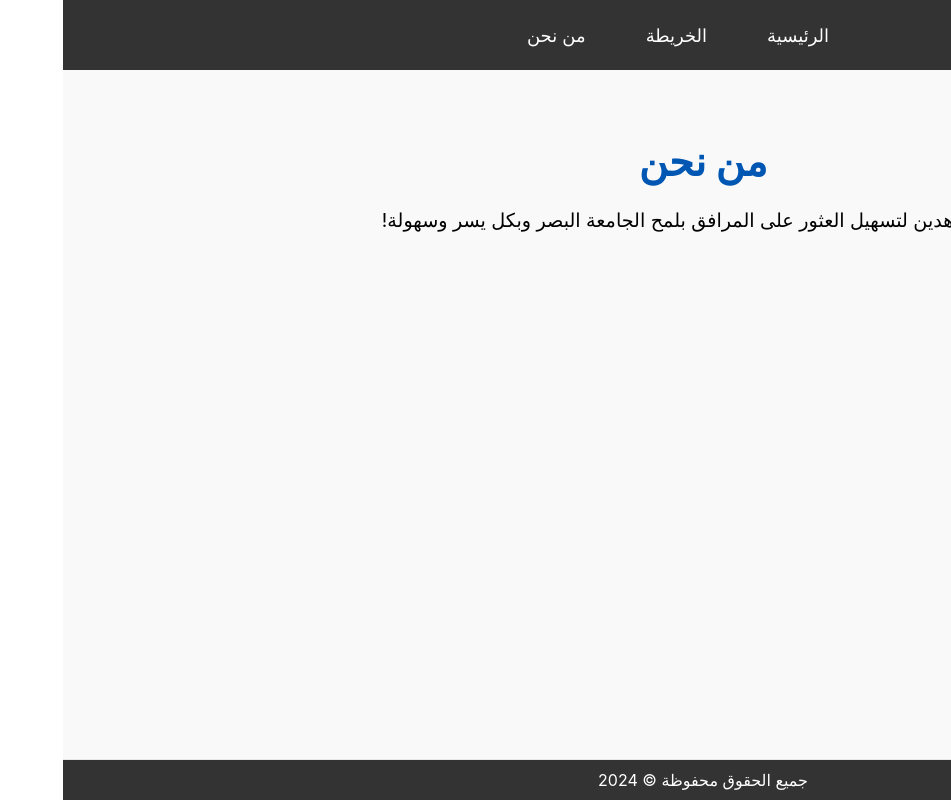
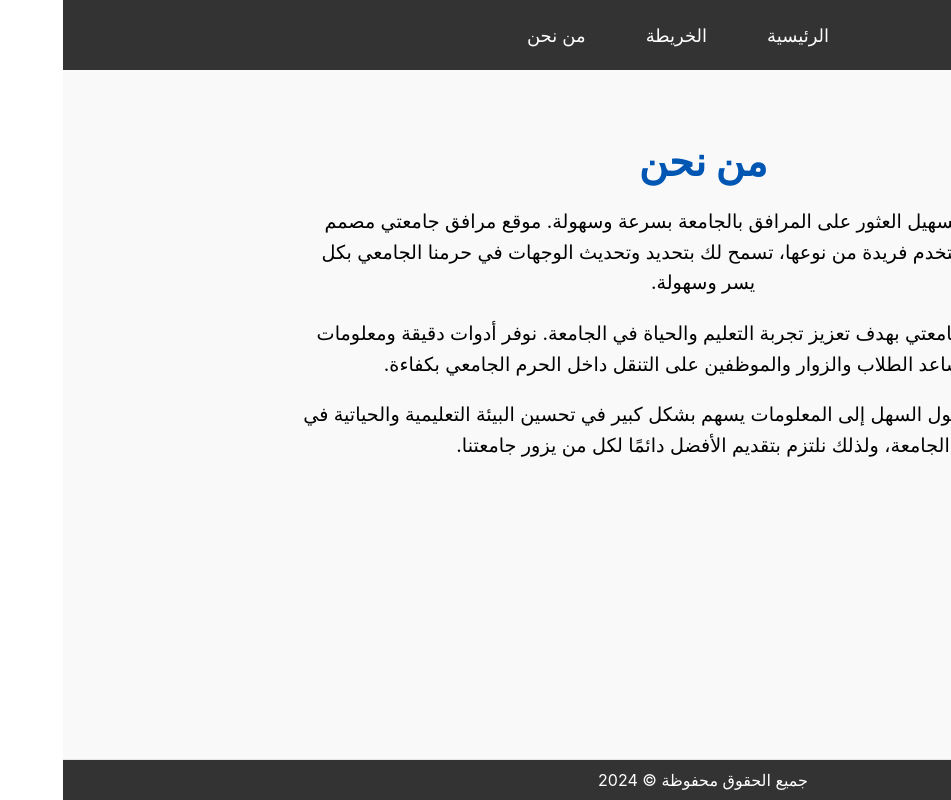
Before and after one commit to EngAhmedMahjoub/MyUniversity, a React (Create React App) app: page /about-us in a window 1280 px wide. Shown: the whole page, without its empty margins (329-1280 px from the left). Built offline with nearby package versions, Linux system fonts and the light colour scheme.

Commit message:
update about me page text

```diff
--- a/src/pages/AboutUs.js
+++ b/src/pages/AboutUs.js
@@ -7,7 +7,16 @@ const AboutUs = () => {
       <div style={containerStyle}>
         <h1 style={headingStyle}>من نحن</h1>
         <p style={paragraphStyle}>
-          نسعى جاهدين لتسهيل العثور على المرافق بلمح الجامعة البصر وبكل يسر وسهولة!
+          نسعى جاهدين لتسهيل العثور على المرافق بالجامعة بسرعة وسهولة. موقع مرافق جامعتي مصمم لتقديم تجربة مستخدم
+          فريدة من نوعها، تسمح لك بتحديد وتحديث الوجهات في حرمنا الجامعي بكل يسر وسهولة.
+        </p>
+        <p style={paragraphStyle}>
+          تأسست مرافق جامعتي بهدف تعزيز تجربة التعليم والحياة في الجامعة. نوفر أدوات دقيقة ومعلومات محدثة تساعد
+          الطلاب والزوار والموظفين على التنقل داخل الحرم الجامعي بكفاءة.
+        </p>
+        <p style={paragraphStyle}>
+          نحن نؤمن بأن الوصول السهل إلى المعلومات يسهم بشكل كبير في تحسين البيئة التعليمية والحياتية في الجامعة،
+          ولذلك نلتزم بتقديم الأفضل دائمًا لكل من يزور جامعتنا.
         </p>
       </div>
     </Layout>
@@ -30,6 +39,7 @@ const headingStyle = {
 const paragraphStyle = {
   fontSize: '1.2rem',
   lineHeight: '1.6',
+  margin: '20px 0',
 };
 
 export default AboutUs;
```
